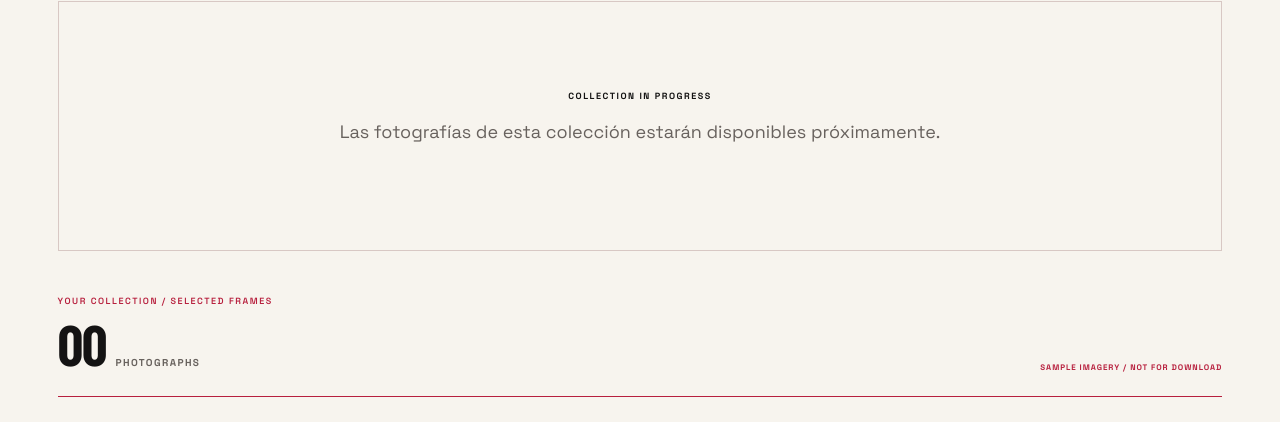
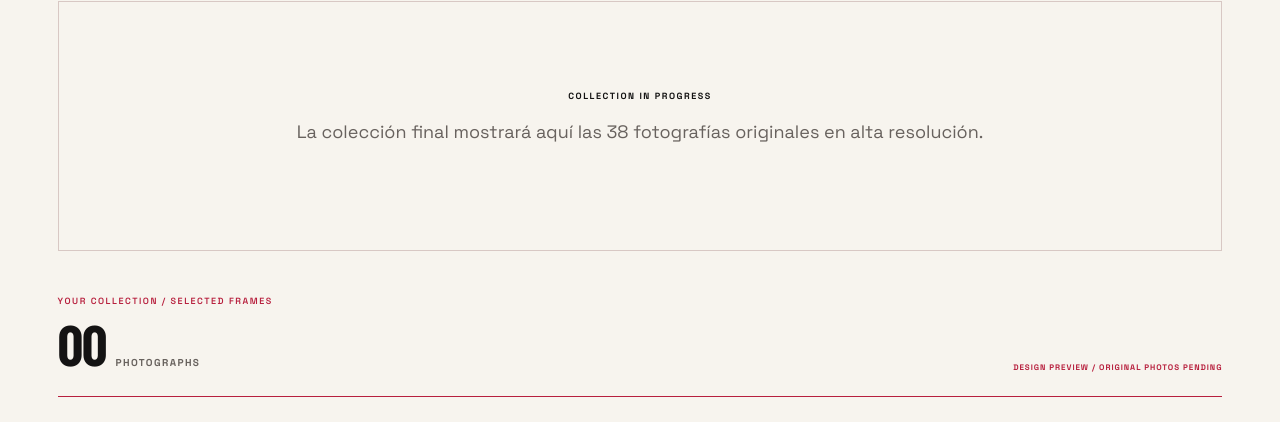
Before and after one commit to isakodiar/nest-client-gallery, a Next.js app: page /preview in a window 1280 px wide. Shown: the part 467-889 px from the top of the page. Built offline with nearby package versions, Linux system fonts and the light colour scheme; a web font is replaced by a local one.

Commit message:
Clarify empty gallery preview state

```diff
--- a/components/gallery-view.tsx
+++ b/components/gallery-view.tsx
@@ -163,7 +163,7 @@ export default function GalleryView({
         ) : (
           <div className="gallery-empty">
             <span>COLLECTION IN PROGRESS</span>
-            <p>Las fotografías de esta colección estarán disponibles próximamente.</p>
+            <p>La colección final mostrará aquí las 38 fotografías originales en alta resolución.</p>
           </div>
         )}
 
@@ -188,7 +188,7 @@ export default function GalleryView({
               ))}
             </div>
           ) : (
-            <span className="preview-stamp">{isDemo ? "SAMPLE IMAGERY / NOT FOR DOWNLOAD" : "YOUR COLLECTION IS BEING PREPARED"}</span>
+            <span className="preview-stamp">{isDemo ? "DESIGN PREVIEW / ORIGINAL PHOTOS PENDING" : "YOUR COLLECTION IS BEING PREPARED"}</span>
           )}
         </div>
 
```
